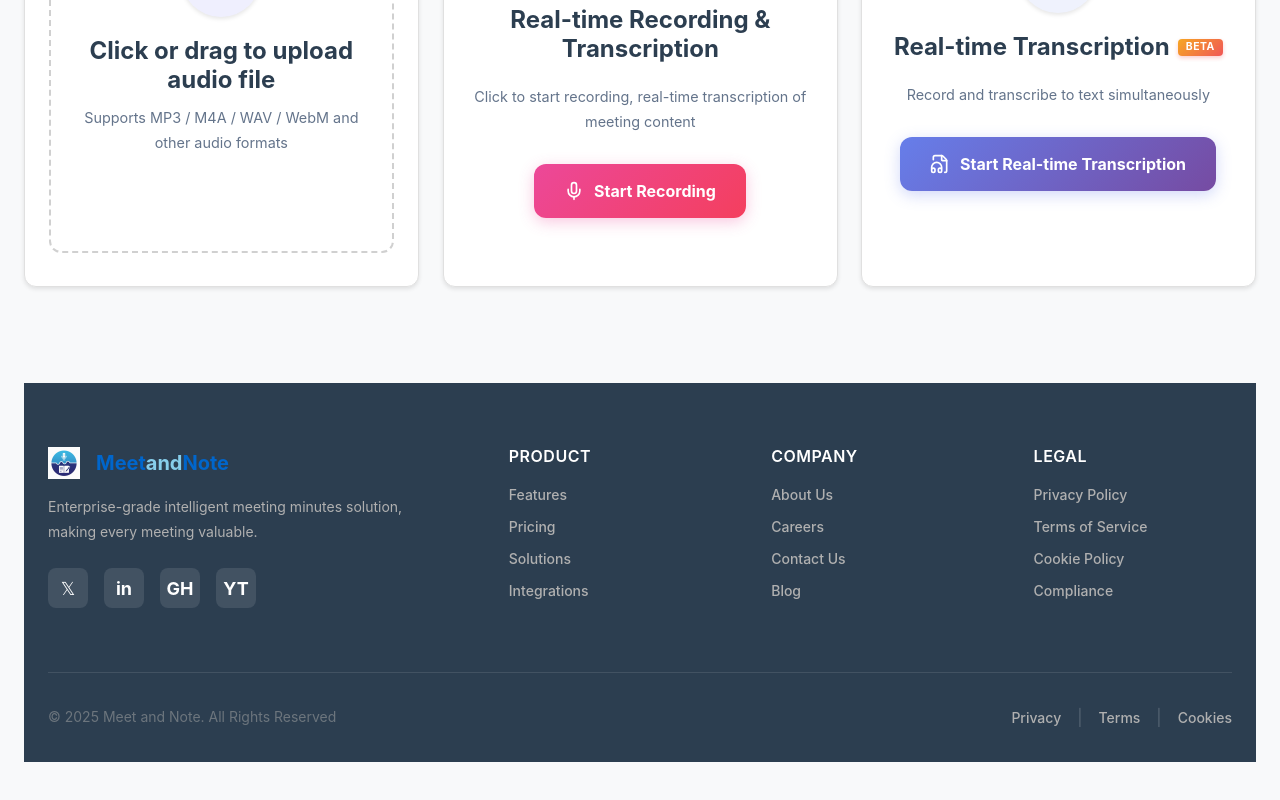
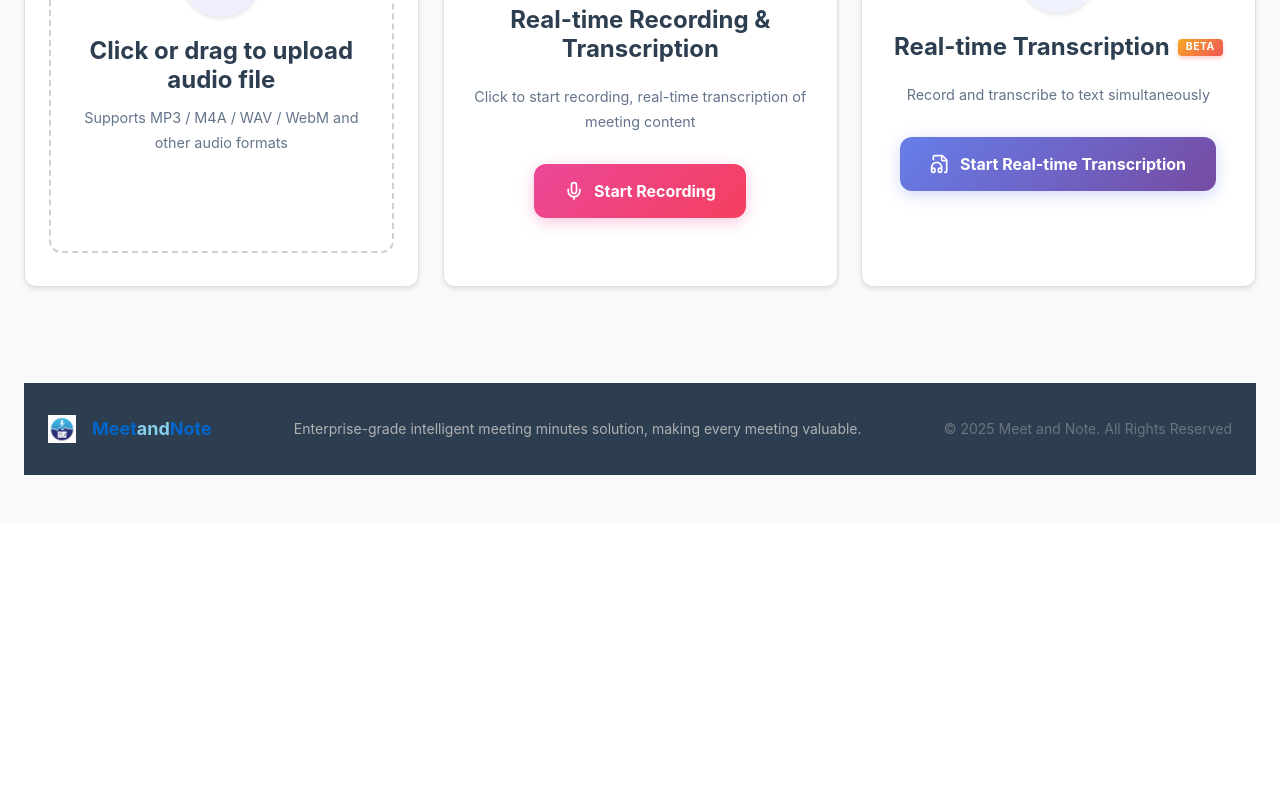
Before and after one commit to sheazuzu/echoflow, a React (Vite) app in the folder frontend/: page /en in a window 1280 px wide. Shown: the part 490-1290 px from the top of the page. After the commit the page ends 1013 px from the top, so only its background shows below. Built offline with nearby package versions, Linux system fonts and the light colour scheme.

Commit message:
optimize UI copyright

```diff
--- a/frontend/src/components/layout/Footer.css
+++ b/frontend/src/components/layout/Footer.css
@@ -1,9 +1,9 @@
-/* ==================== 企业级页脚样式 ==================== */
+/* ==================== 简洁页脚样式 ==================== */
 
 .enterprise-footer {
   background: var(--color-bg-dark);
   color: var(--color-text-muted);
-  padding: var(--spacing-3xl) 0 var(--spacing-xl);
+  padding: var(--spacing-xl) 0;
   margin-top: var(--spacing-4xl);
 }
 
@@ -13,38 +13,32 @@
   padding: 0 var(--container-padding);
 }
 
-/* ==================== 主要内容区域 ==================== */
+/* ==================== 简洁布局 ==================== */
 
-.footer-main {
-  display: grid;
-  grid-template-columns: 2fr 1fr 1fr 1fr;
-  gap: var(--spacing-3xl);
-  padding-bottom: var(--spacing-3xl);
-  border-bottom: 1px solid rgba(255, 255, 255, 0.1);
+.footer-simple {
+  display: flex;
+  align-items: center;
+  justify-content: space-between;
+  gap: var(--spacing-xl);
+  flex-wrap: wrap;
 }
 
-/* ==================== 公司信息栏 ==================== */
-
-.footer-company {
-  max-width: 400px;
-}
+/* ==================== 品牌信息 ==================== */
 
 .footer-brand {
   display: flex;
   align-items: center;
   gap: var(--spacing-md);
-  margin-bottom: var(--spacing-md);
 }
 
 .footer-logo {
-  height: 32px;
+  height: 28px;
   width: auto;
   object-fit: contain;
-  transition: var(--transition-base);
 }
 
 .footer-brand-name {
-  font-size: var(--font-size-xl);
+  font-size: var(--font-size-lg);
   font-weight: var(--font-weight-bold);
   color: var(--color-text-light);
   margin: 0;
@@ -54,195 +48,51 @@
 
 .footer-brand-text-primary {
   color: var(--color-primary);
-  transition: var(--transition-base);
 }
 
 .footer-brand-text-accent {
   color: #87CEEB;
-  transition: var(--transition-base);
 }
 
-.footer-brand:hover .footer-brand-text-primary {
-  color: var(--color-primary-hover);
-}
-
-.footer-brand:hover .footer-brand-text-accent {
-  color: var(--color-primary-light);
-}
+/* ==================== 公司简介 ==================== */
 
 .footer-description {
   font-size: var(--font-size-sm);
-  line-height: var(--line-height-relaxed);
   color: var(--color-text-muted);
-  margin-bottom: var(--spacing-lg);
+  margin: 0;
+  flex: 1;
+  text-align: center;
 }
 
-/* ==================== 社交媒体链接 ==================== */
-
-.footer-social {
-  display: flex;
-  gap: var(--spacing-md);
-}
-
-.social-link {
-  display: flex;
-  align-items: center;
-  justify-content: center;
-  width: 40px;
-  height: 40px;
-  border-radius: var(--radius-md);
-  background: rgba(255, 255, 255, 0.1);
-  color: var(--color-text-light);
-  text-decoration: none;
-  transition: var(--transition-base);
-}
-
-.social-link:hover {
-  background: var(--color-primary);
-  transform: translateY(-4px);
-  box-shadow: var(--shadow-hover);
-}
-
-.social-link:focus {
-  outline: 2px solid var(--color-primary);
-  outline-offset: 4px;
-}
-
-.social-icon {
-  font-size: var(--font-size-lg);
-  font-weight: var(--font-weight-bold);
-}
-
-/* ==================== 链接栏 ==================== */
-
-.footer-column {
-  display: flex;
-  flex-direction: column;
-}
-
-.footer-column-title {
-  font-size: var(--font-size-base);
-  font-weight: var(--font-weight-semibold);
-  color: var(--color-text-light);
-  margin: 0 0 var(--spacing-md) 0;
-  text-transform: uppercase;
-  letter-spacing: 0.5px;
-}
-
-.footer-links {
-  list-style: none;
-  margin: 0;
-  padding: 0;
-  display: flex;
-  flex-direction: column;
-  gap: var(--spacing-sm);
-}
-
-.footer-link {
-  font-size: var(--font-size-sm);
-  color: var(--color-text-muted);
-  text-decoration: none;
-  transition: var(--transition-base);
-  display: inline-block;
-}
-
-.footer-link:hover {
-  color: var(--color-text-light);
-  transform: translateX(4px);
-}
-
-.footer-link:focus {
-  outline: 2px solid var(--color-primary);
-  outline-offset: 4px;
-  border-radius: var(--radius-sm);
-}
-
-/* ==================== 底部版权区域 ==================== */
-
-.footer-bottom {
-  display: flex;
-  justify-content: space-between;
-  align-items: center;
-  padding-top: var(--spacing-xl);
-  flex-wrap: wrap;
-  gap: var(--spacing-md);
-}
+/* ==================== 版权信息 ==================== */
 
 .footer-copyright {
   font-size: var(--font-size-sm);
   color: var(--color-text-muted);
+  white-space: nowrap;
 }
 
 .footer-copyright p {
   margin: 0;
 }
 
-.footer-bottom-links {
-  display: flex;
-  align-items: center;
-  gap: var(--spacing-md);
-}
-
-.footer-bottom-link {
-  font-size: var(--font-size-sm);
-  color: var(--color-text-muted);
-  text-decoration: none;
-  transition: var(--transition-base);
-}
-
-.footer-bottom-link:hover {
-  color: var(--color-text-light);
-}
-
-.footer-bottom-link:focus {
-  outline: 2px solid var(--color-primary);
-  outline-offset: 4px;
-  border-radius: var(--radius-sm);
-}
-
-.footer-divider {
-  color: rgba(255, 255, 255, 0.2);
-}
-
 /* ==================== 响应式设计 ==================== */
-
-/* 平板端 */
-@media (max-width: 1024px) {
-  .footer-main {
-    grid-template-columns: 1fr 1fr;
-    gap: var(--spacing-2xl);
-  }
-
-  .footer-company {
-    grid-column: 1 / -1;
-    max-width: 100%;
-  }
-}
 
 /* 移动端 */
 @media (max-width: 768px) {
   .enterprise-footer {
-    padding: var(--spacing-2xl) 0 var(--spacing-lg);
+    padding: var(--spacing-lg) 0;
   }
 
-  .footer-main {
-    grid-template-columns: 1fr;
-    gap: var(--spacing-xl);
-    padding-bottom: var(--spacing-2xl);
-  }
-
-  .footer-company {
-    grid-column: 1;
-  }
-
-  .footer-bottom {
+  .footer-simple {
     flex-direction: column;
-    align-items: flex-start;
+    align-items: center;
+    text-align: center;
     gap: var(--spacing-md);
   }
 
-  .footer-bottom-links {
-    flex-wrap: wrap;
+  .footer-description {
+    text-align: center;
   }
 }
 
@@ -252,66 +102,11 @@
     padding: 0 var(--spacing-md);
   }
 
-  .footer-brand {
-    flex-direction: column;
-    align-items: flex-start;
-  }
-
-  .footer-social {
-    flex-wrap: wrap;
-  }
-
-  .social-link {
-    width: 36px;
-    height: 36px;
-  }
-
-  .footer-column-title {
-    font-size: var(--font-size-sm);
-  }
-
-  .footer-link {
-    font-size: var(--font-size-xs);
-  }
-
   .footer-copyright {
     font-size: var(--font-size-xs);
   }
 
-  .footer-bottom-link {
+  .footer-description {
     font-size: var(--font-size-xs);
   }
 }
-
-/* ==================== 可访问性增强 ==================== */
-
-/* 键盘导航焦点样式 */
-.footer-link:focus-visible,
-.social-link:focus-visible,
-.footer-bottom-link:focus-visible {
-  outline: 2px solid var(--color-primary);
-  outline-offset: 4px;
-  border-radius: var(--radius-sm);
-}
-
-/* 减少动画（用户偏好） */
-@media (prefers-reduced-motion: reduce) {
-  .footer-link,
-  .social-link,
-  .footer-bottom-link {
-    transition: none;
-  }
-}
-
-/* 高对比度模式支持 */
-@media (prefers-contrast: high) {
-  .enterprise-footer {
-    border-top: 2px solid var(--color-text-light);
-  }
-
-  .footer-link,
-  .social-link,
-  .footer-bottom-link {
-    text-decoration: underline;
-  }
-}
--- a/frontend/src/components/layout/Footer.jsx
+++ b/frontend/src/components/layout/Footer.jsx
@@ -7,41 +7,11 @@ const Footer = () => {
   const { t } = useTranslation();
   const currentYear = new Date().getFullYear();
 
-  const companyLinks = [
-    { key: 'about', label: t('footer.aboutUs'), href: '#about' },
-    { key: 'careers', label: t('footer.careers'), href: '#careers' },
-    { key: 'contact', label: t('footer.contactUs'), href: '#contact' },
-    { key: 'blog', label: t('footer.blog'), href: '#blog' },
-  ];
-
-  const productLinks = [
-    { key: 'features', label: t('footer.features'), href: '#features' },
-    { key: 'pricing', label: t('footer.pricing'), href: '#pricing' },
-    { key: 'solutions', label: t('footer.solutions'), href: '#solutions' },
-    { key: 'integrations', label: t('footer.integrations'), href: '#integrations' },
-  ];
-
-  const legalLinks = [
-    { key: 'privacy', label: t('footer.privacyPolicy'), href: '#privacy' },
-    { key: 'terms', label: t('footer.termsOfService'), href: '#terms' },
-    { key: 'cookies', label: t('footer.cookiePolicy'), href: '#cookies' },
-    { key: 'compliance', label: t('footer.compliance'), href: '#compliance' },
-  ];
-
-  const socialLinks = [
-    { key: 'twitter', label: 'Twitter', icon: '𝕏', href: '#twitter' },
-    { key: 'linkedin', label: 'LinkedIn', icon: 'in', href: '#linkedin' },
-    { key: 'github', label: 'GitHub', icon: 'GH', href: '#github' },
-    { key: 'youtube', label: 'YouTube', icon: 'YT', href: '#youtube' },
-  ];
-
   return (
     <footer className="enterprise-footer">
       <div className="footer-container">
-        {/* 主要内容区域 */}
-        <div className="footer-main">
-          {/* 公司信息栏 */}
-          <div className="footer-column footer-company">
+        <div className="footer-simple">
+          {/* Logo 和品牌名 */}
           <div className="footer-brand">
             <img
               src={logo}
@@ -54,88 +24,17 @@ const Footer = () => {
               <span className="footer-brand-text-primary">Note</span>
             </h3>
           </div>
+
+          {/* 公司简介 */}
           <p className="footer-description">
             {t('footer.companyDescription')}
           </p>
-            {/* 社交媒体链接 */}
-            <div className="footer-social">
-              {socialLinks.map((social) => (
-                <a
-                  key={social.key}
-                  href={social.href}
-                  className="social-link"
-                  aria-label={social.label}
-                  target="_blank"
-                  rel="noopener noreferrer"
-                >
-                  <span className="social-icon">{social.icon}</span>
-                </a>
-              ))}
-            </div>
-          </div>
 
-          {/* 产品链接栏 */}
-          <div className="footer-column">
-            <h4 className="footer-column-title">{t('footer.product')}</h4>
-            <ul className="footer-links">
-              {productLinks.map((link) => (
-                <li key={link.key}>
-                  <a href={link.href} className="footer-link">
-                    {link.label}
-                  </a>
-                </li>
-              ))}
-            </ul>
-          </div>
-
-          {/* 公司链接栏 */}
-          <div className="footer-column">
-            <h4 className="footer-column-title">{t('footer.company')}</h4>
-            <ul className="footer-links">
-              {companyLinks.map((link) => (
-                <li key={link.key}>
-                  <a href={link.href} className="footer-link">
-                    {link.label}
-                  </a>
-                </li>
-              ))}
-            </ul>
-          </div>
-
-          {/* 法律信息栏 */}
-          <div className="footer-column">
-            <h4 className="footer-column-title">{t('footer.legal')}</h4>
-            <ul className="footer-links">
-              {legalLinks.map((link) => (
-                <li key={link.key}>
-                  <a href={link.href} className="footer-link">
-                    {link.label}
-                  </a>
-                </li>
-              ))}
-            </ul>
-          </div>
-        </div>
-
-        {/* 底部版权声明 */}
-        <div className="footer-bottom">
+          {/* 版权信息 */}
           <div className="footer-copyright">
             <p>
               © {currentYear} {t('common.appName')}. {t('footer.allRightsReserved')}
             </p>
-          </div>
-          <div className="footer-bottom-links">
-            <a href="#privacy" className="footer-bottom-link">
-              {t('footer.privacy')}
-            </a>
-            <span className="footer-divider">|</span>
-            <a href="#terms" className="footer-bottom-link">
-              {t('footer.terms')}
-            </a>
-            <span className="footer-divider">|</span>
-            <a href="#cookies" className="footer-bottom-link">
-              {t('footer.cookies')}
-            </a>
           </div>
         </div>
       </div>
```
Lines whose indentation alone changed are shown as unchanged.
